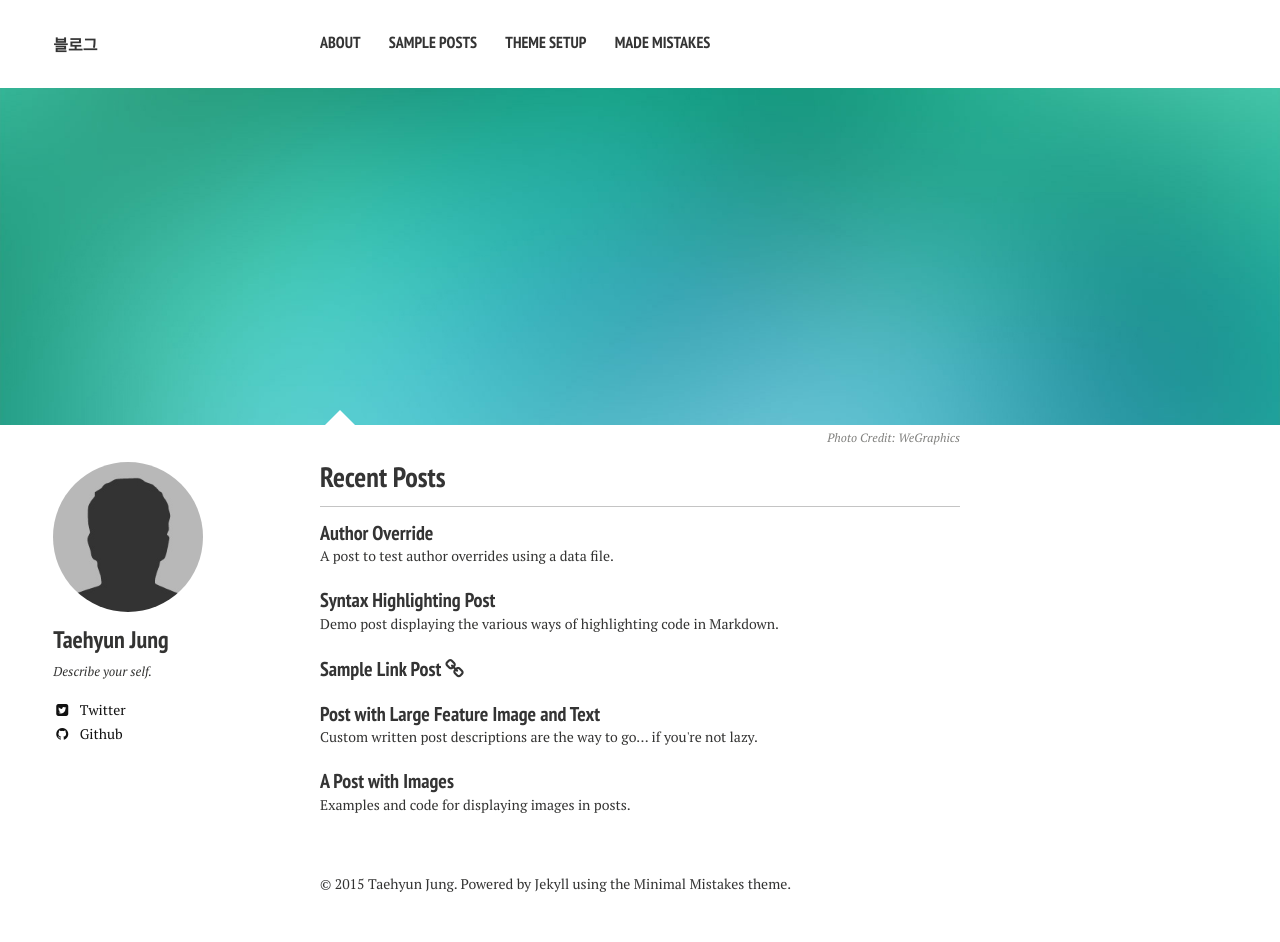
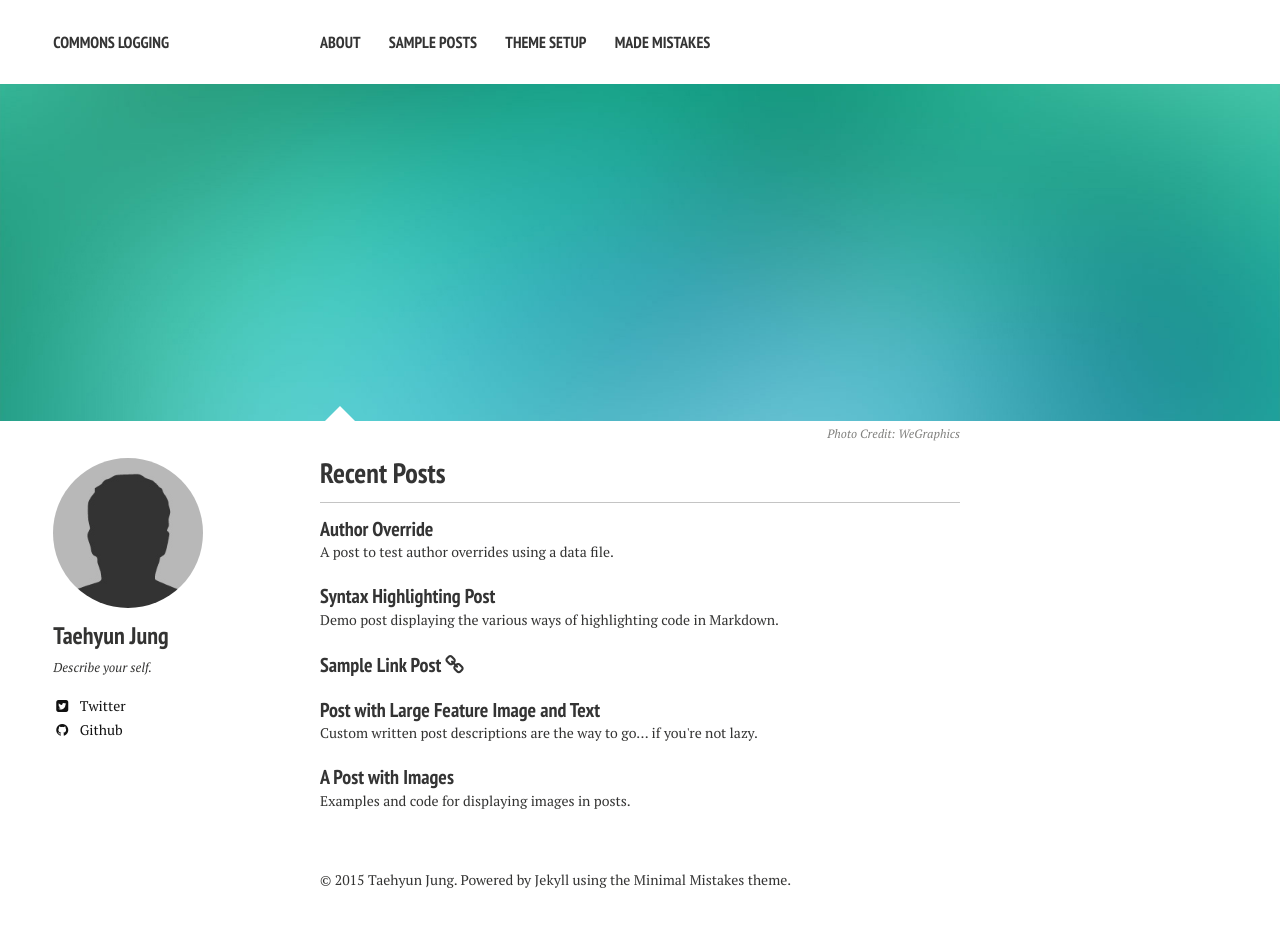
Before and after one commit to chomman/blog, a Jekyll site: the page built from index.md, in a window 1280 px wide. Built offline with Jekyll 4.4.1, drawn with Linux system fonts in a browser that asks for light colours; nearby versions of some CDN libraries.

Commit message:
Updated _config.yml

```diff
--- a/_config.yml
+++ b/_config.yml
@@ -1,6 +1,6 @@
 # Site wide configuration
 
-title:            블로그
+title:            Commons Logging
 locale:           kr_KO
 url:              http://chomman.github.io/blog
 
```
